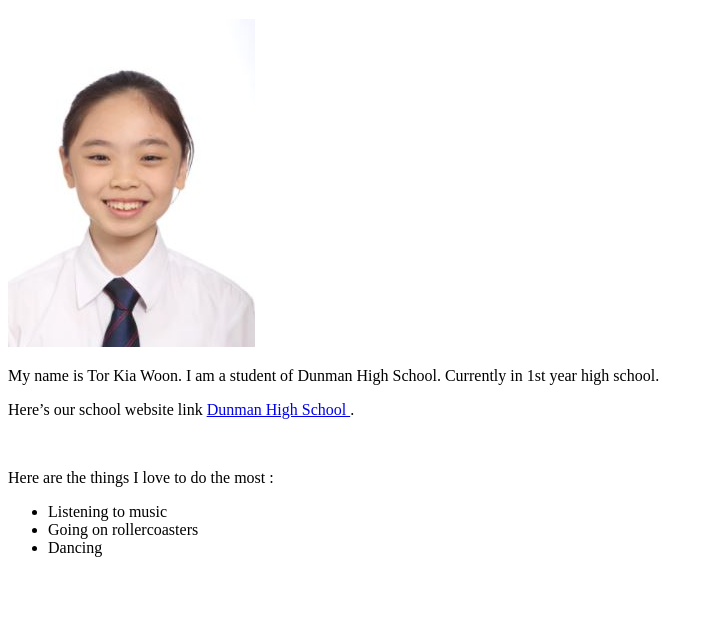
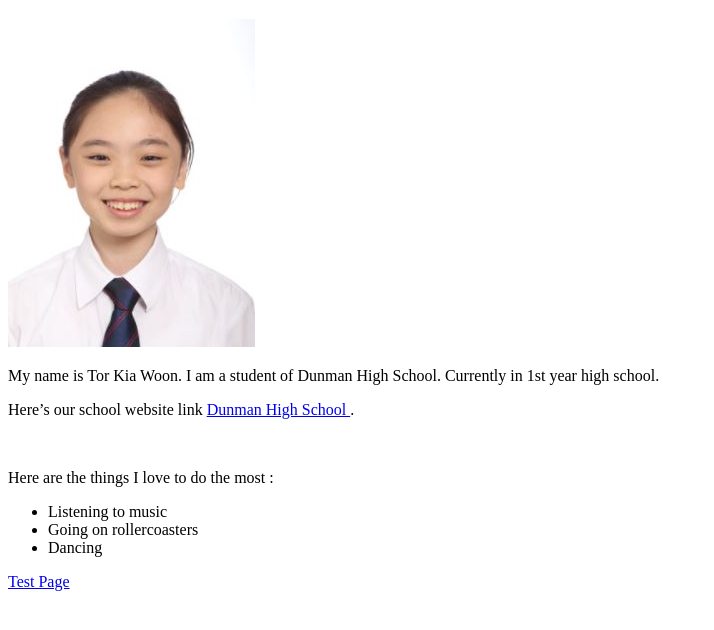
Before and after one commit to dhstorkiawoon/dhstorkiawoon.github.io, a plain HTML site: page index.html in a window 1280 px wide. Shown: the part 62-692 px from the top of the page, without its empty margins (0-714 px from the left). Drawn offline with Linux system fonts and the light colour scheme.

Commit message:
Update index.html

```diff
--- a/index.html
+++ b/index.html
@@ -16,5 +16,6 @@ Here’s our school website link <a href ="www.dhs.sg"> Dunman High School  </a>
 <li>Going on rollercoasters</li>
 <li>Dancing</li>
 </ul>
+<p><a href="/test.html"> Test Page</a>
 </body>
 </html>
```
